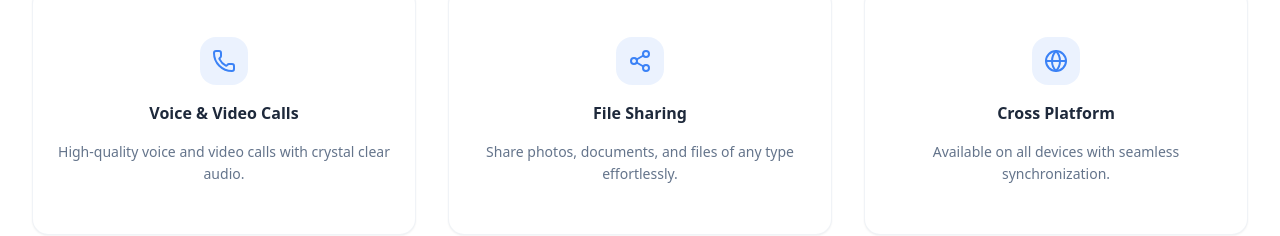
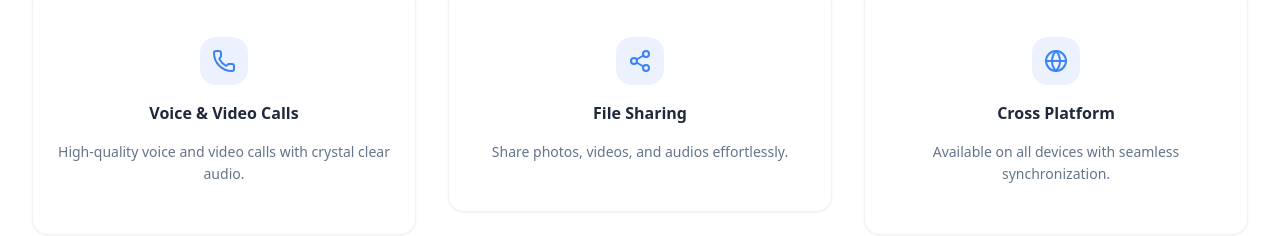
Before and after one commit to sahilverse/nova-chat-frontend, a Next.js app: page / in a window 1280 px wide. Shown: the part 1403-1639 px from the top of the page. Built offline with nearby package versions, Linux system fonts and the light colour scheme; no server answers.

Commit message:
Refactor: Update description for File Sharing feature to clarify supported file types

```diff
--- a/src/components/home/features-section.tsx
+++ b/src/components/home/features-section.tsx
@@ -83,7 +83,7 @@ export function FeaturesSection() {
     {
       icon: Share2,
       title: "File Sharing",
-      description: "Share photos, documents, and files of any type effortlessly.",
+      description: "Share photos, videos, and audios effortlessly.",
     },
     {
       icon: Globe,
```
